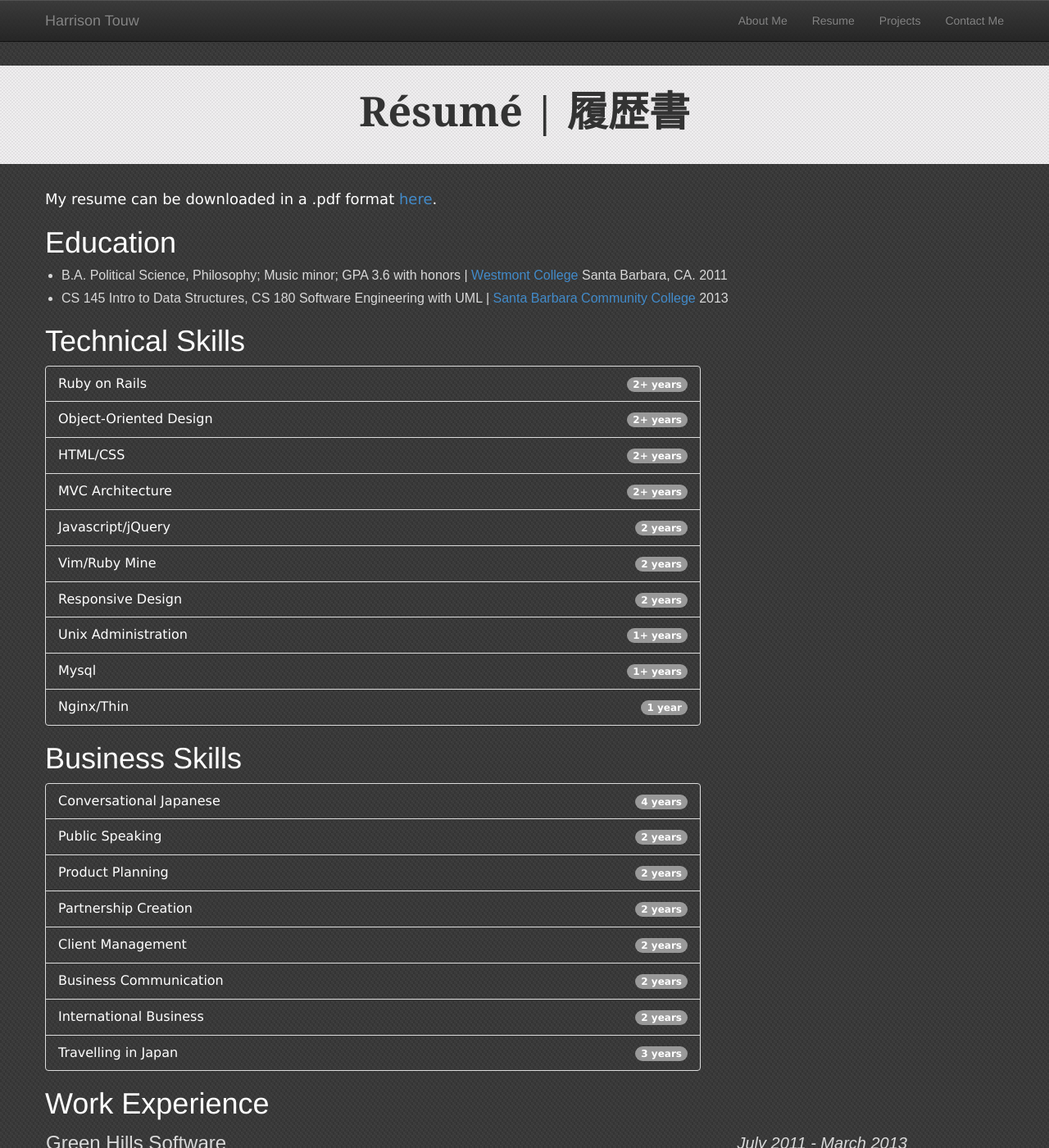
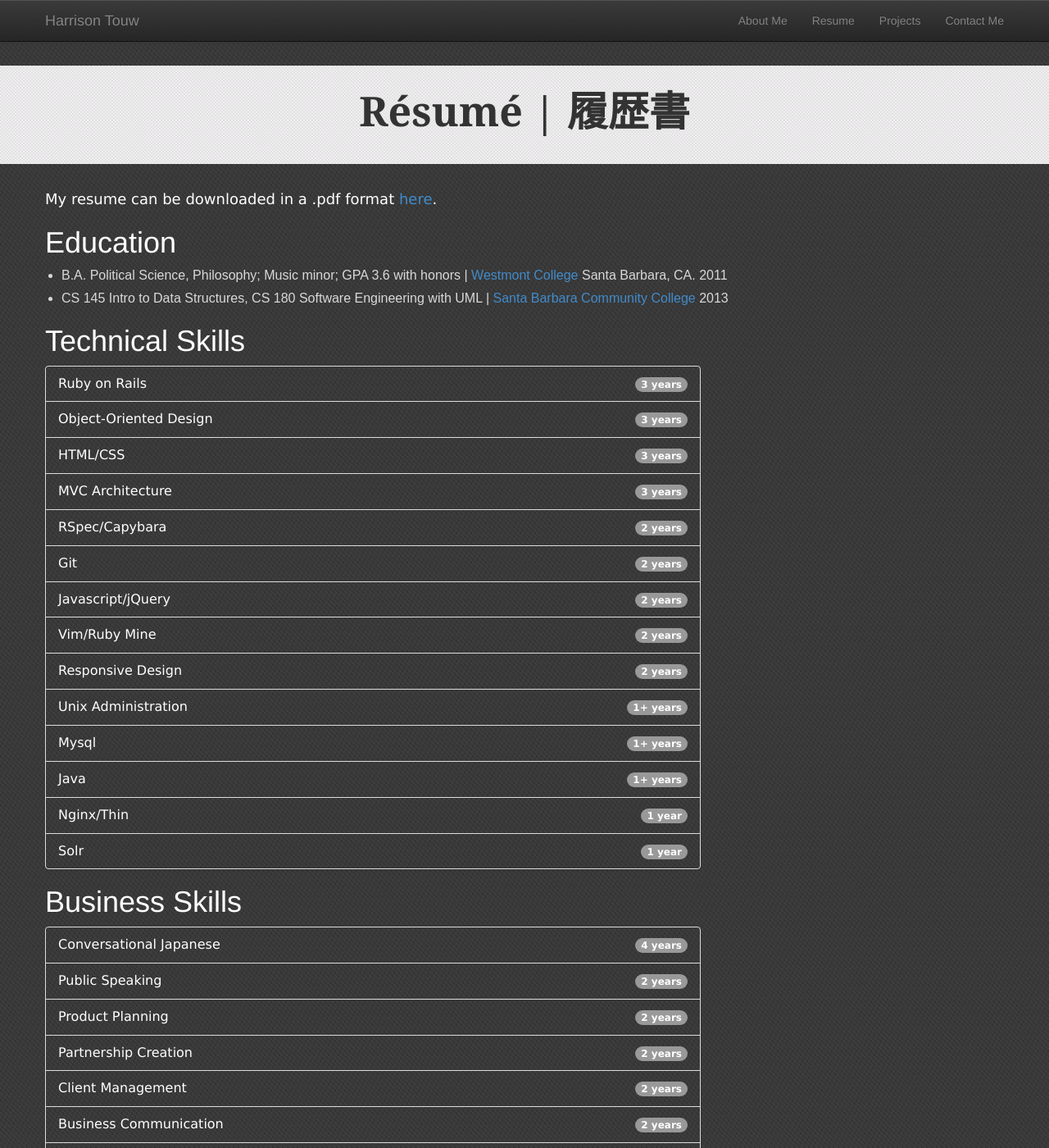
Before and after one commit to hktouw/website, a Jekyll site: the page built from resume/index.html, in a window 1280 px wide and 1400 px high. Shown: the whole window at 82% size. Built offline with Jekyll 4.4.1, drawn with Linux system fonts in a browser that asks for light colours; nearby versions of some CDN libraries.

Commit message:
More tweaks

```diff
--- a/resume/index.html
+++ b/resume/index.html
@@ -21,16 +21,22 @@ layout: default
 
                 <ul class="list-group">
                   <li class="list-group-item">
-                    <span style=''>Ruby on Rails</span><span class="badge" style="margin-top:3px">2+ years</span>
+                    <span style=''>Ruby on Rails</span><span class="badge" style="margin-top:3px">3 years</span>
                   </li>
                   <li class="list-group-item">
-                    <span style=''>Object-Oriented Design</span><span class="badge" style="margin-top:3px">2+ years</span>
+                    <span style=''>Object-Oriented Design</span><span class="badge" style="margin-top:3px">3 years</span>
                   </li>
                   <li class="list-group-item">
-                    <span style=''>HTML/CSS</span><span class="badge" style="margin-top:3px">2+ years</span>
+                    <span style=''>HTML/CSS</span><span class="badge" style="margin-top:3px">3 years</span>
                   </li>
                   <li class="list-group-item">
-                    <span style=''>MVC Architecture</span><span class="badge" style="margin-top:3px">2+ years</span>
+                    <span style=''>MVC Architecture</span><span class="badge" style="margin-top:3px">3 years</span>
+                  </li>
+                  <li class="list-group-item">
+                    <span style=''>RSpec/Capybara</span><span class="badge" style="margin-top:3px">2 years</span>
+                  </li>
+                  <li class="list-group-item">
+                    <span style=''>Git</span><span class="badge" style="margin-top:3px">2 years</span>
                   </li>
                   <li class="list-group-item">
                     <span style=''>Javascript/jQuery</span><span class="badge" style="margin-top:3px">2 years</span>
@@ -48,7 +54,13 @@ layout: default
                     <span style=''>Mysql</span><span class="badge" style="margin-top:3px">1+ years</span>
                   </li>
                   <li class="list-group-item">
+                    <span style=''>Java</span><span class="badge" style="margin-top:3px">1+ years</span>
+                  </li>
+                  <li class="list-group-item">
                     <span style=''>Nginx/Thin</span><span class="badge" style="margin-top:3px">1 year</span>
+                  </li>
+                  <li class="list-group-item">
+                    <span style=''>Solr</span><span class="badge" style="margin-top:3px">1 year</span>
                   </li>
                 </ul>
 
```
Also changed, not shown: 3 other files.
